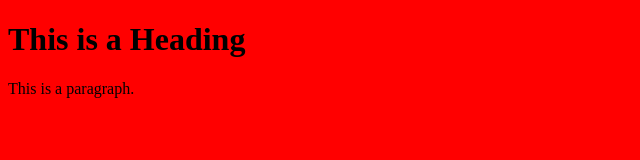
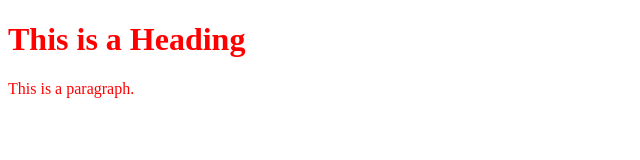
Before and after one commit to Barton-Brant/PugSite, a plain HTML site: page index.html in a window 1280 px wide. Shown: the whole page, without its empty margins (0-640 px from the left). Drawn offline with Linux system fonts and the light colour scheme.

Commit message:
Update index.html

```diff
--- a/index.html
+++ b/index.html
@@ -4,8 +4,7 @@
 <title>Pug Life</title>
   <style>
 body  {
-  background-image: url("");
-  background-color: red;
+color:red;
 }
 </style>
 </head>
```
